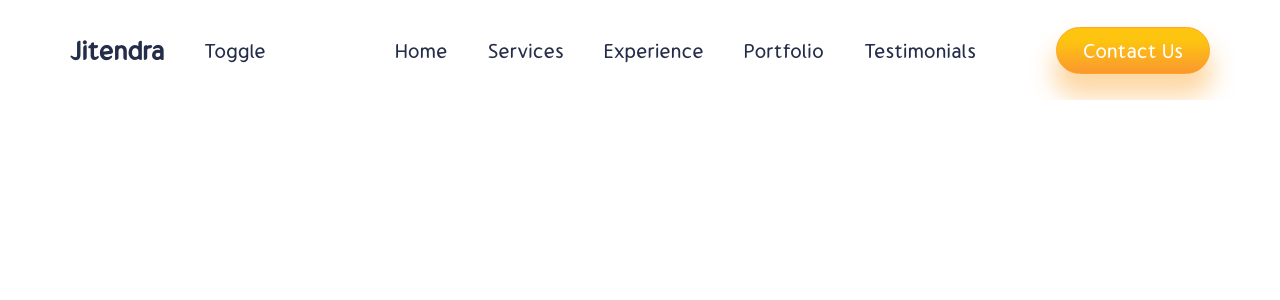
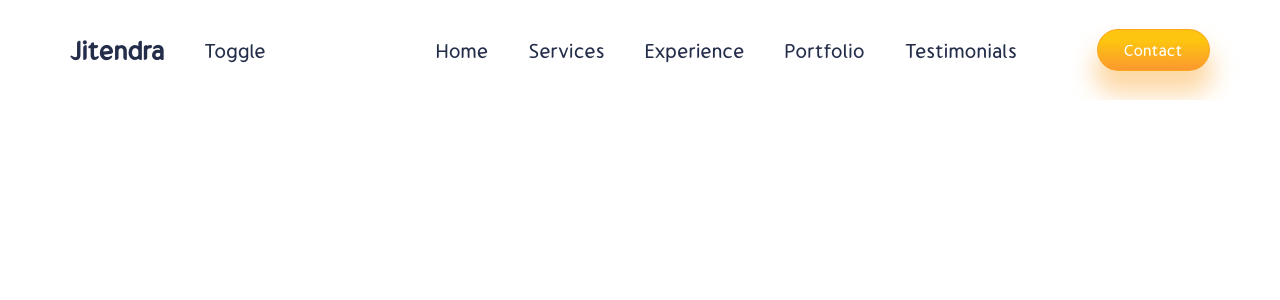
Before and after one commit to harry-jakes3018/personal-portfolio3, a React (Create React App) app: page / in a window 1280 px wide. Shown: the top 300 px of the page. Built offline with nearby package versions, Linux system fonts and the light colour scheme.

Commit message:
Update Navbar.js

```diff
--- a/src/components/Navbar.js
+++ b/src/components/Navbar.js
@@ -17,7 +17,7 @@ function Navbar() {
                         <li>Testimonials</li>
                     </ul>
                 </List>
-                <Button>Contact Us</Button>
+                <Button>Contact</Button>
             </Right>
         </Wrapper>
     );
@@ -45,7 +45,7 @@ const Name = styled.div`
 
 const Right = styled.div`
     display: flex;
-    /* flex: 1; */
+    flex: 1;
     align-items: center;
     justify-content: center;
     font-weight: 400;
@@ -69,6 +69,5 @@ const List = styled.div`
 
 const Button = styled.button`
     flex: 2;
-    font-size: 20px;
     border: 1px solid var(--orange);
 `;
```
